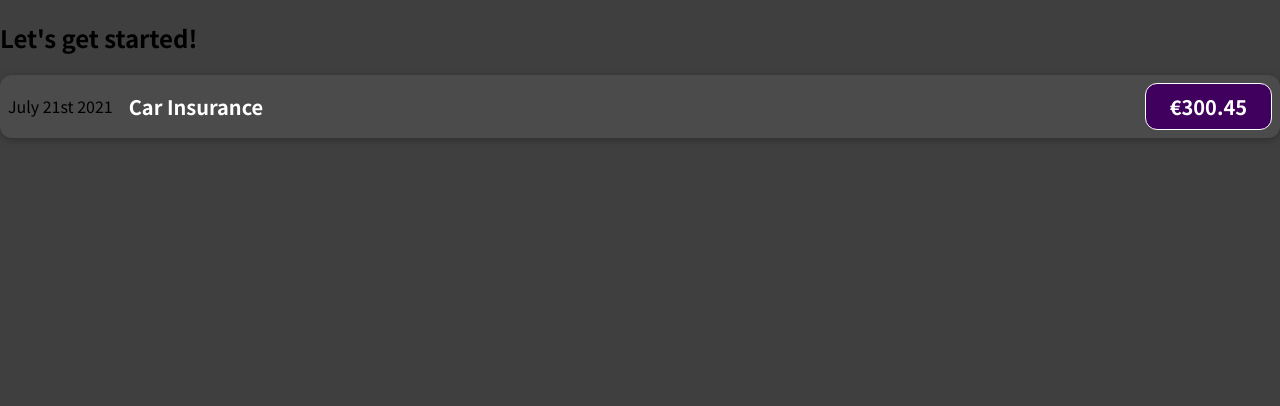
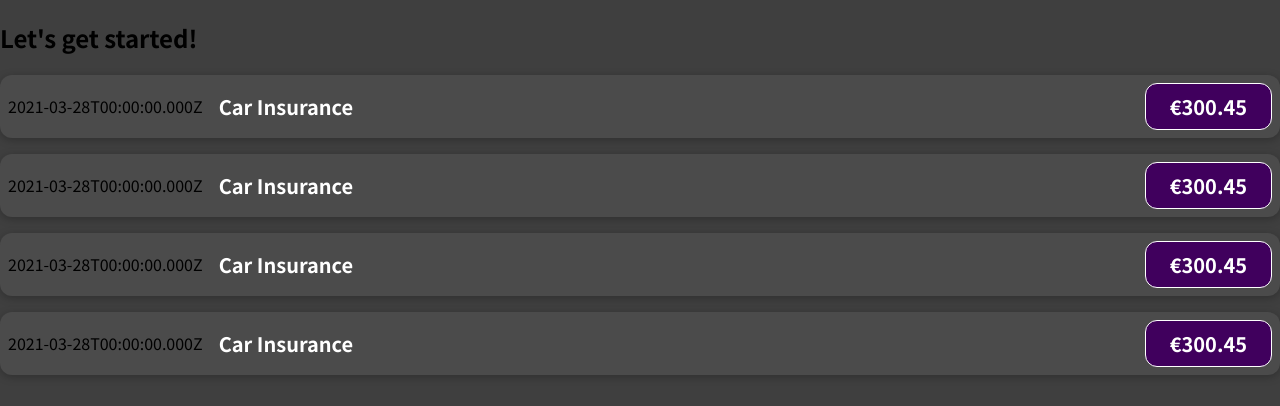
Before and after one commit to MarioSamperi75/React-Complete-Guide, a JavaScript app: page / in a window 1280 px wide. Shown: the top 406 px of the page. Built offline with nearby package versions, Linux system fonts and the light colour scheme.

Commit message:
getting data from a constant in ExpenseItem

```diff
--- a/src/App.js
+++ b/src/App.js
@@ -5,6 +5,9 @@
     <div>
       <h2>Let's get started!</h2>
       <ExpenseItem />
+      <ExpenseItem />
+      <ExpenseItem />
+      <ExpenseItem />
     </div>
   );
 }
--- a/src/components/ExpenseItem.js
+++ b/src/components/ExpenseItem.js
@@ -1,12 +1,16 @@
 import "./ExpenseItem.css";
 
 function ExpenseItem() {
+  const expenseDate = new Date(2021, 2, 28);
+  const expenseTitle = "Car Insurance";
+  const expenseAmount = 300.45;
+
   return (
     <div className="expense-item">
-      <div>July 21st 2021</div>
+      <div>{expenseDate.toISOString()}</div>
       <div className="expense-item__description">
-        <h2>Car Insurance</h2>
-        <div className="expense-item__price">€300.45</div>
+        <h2>{expenseTitle}</h2>
+        <div className="expense-item__price">€{expenseAmount}</div>
       </div>
     </div>
   );
```
Also changed, not shown: 1 other file (tests, documents, lock files or other folders).
